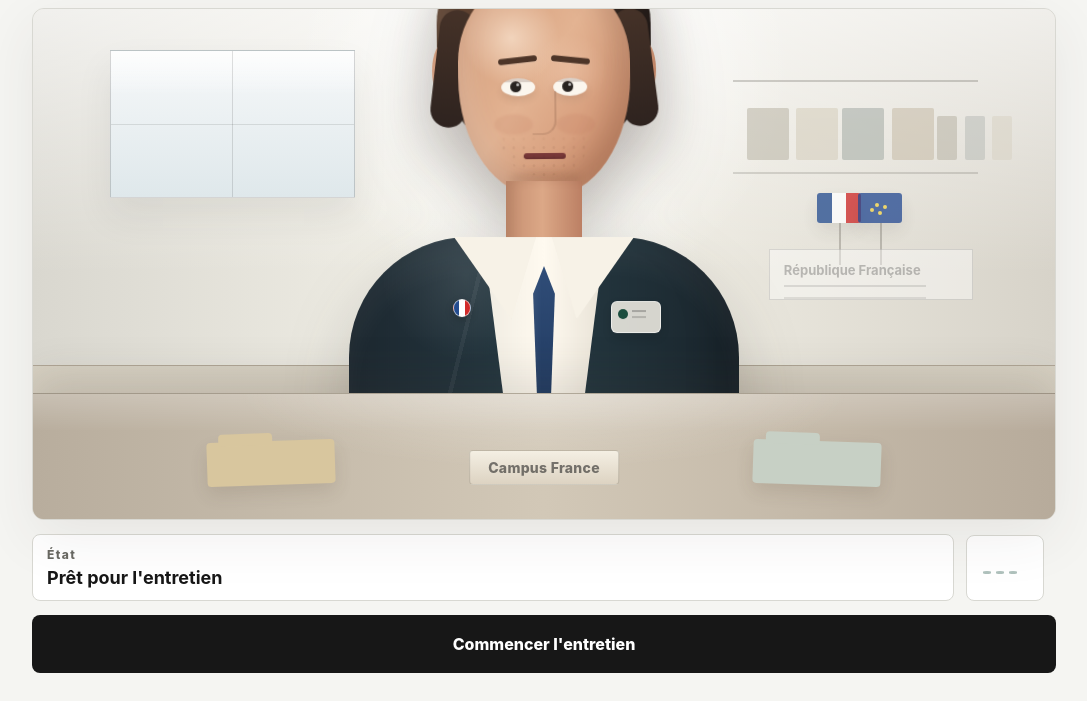
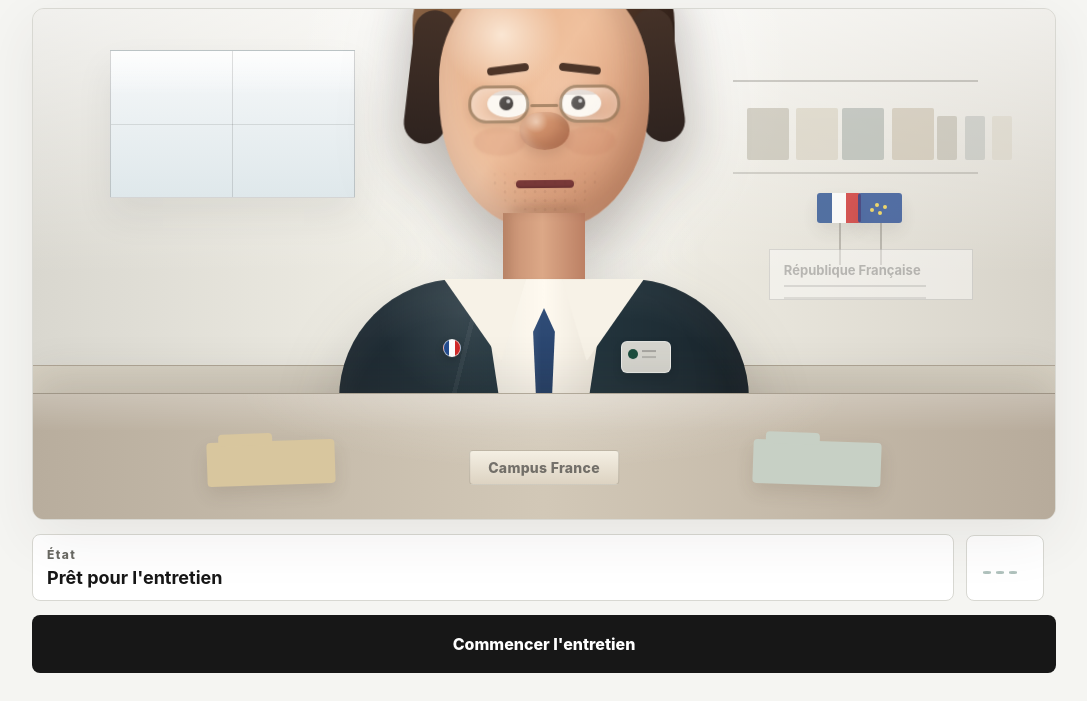
Before and after one commit to tsimzhongwen-collab/eef-ai-interview, a website: page index.html in a window 1280 px wide. Shown: the part 137-838 px from the top of the page, without its empty margins (96-1183 px from the left). Drawn offline with Linux system fonts and the light colour scheme.

Commit message:
Make avatar memoji style

```diff
--- a/index.html
+++ b/index.html
@@ -40,6 +40,10 @@
               <div class="brow brow-right"></div>
               <div class="eye eye-left"><span></span><i></i></div>
               <div class="eye eye-right"><span></span><i></i></div>
+              <div class="glasses">
+                <div class="lens lens-left"></div>
+                <div class="lens lens-right"></div>
+              </div>
               <div class="nose"></div>
               <div class="cheek cheek-left"></div>
               <div class="cheek cheek-right"></div>
--- a/style.css
+++ b/style.css
@@ -223,9 +223,9 @@
 .officer{
   position:absolute;
   left:50%;
-  bottom:66px;
-  width:min(460px,74vw);
-  height:540px;
+  bottom:56px;
+  width:min(480px,76vw);
+  height:550px;
   transform:translateX(-50%);
   animation:breath 4.8s ease-in-out infinite;
   filter:drop-shadow(0 30px 32px rgba(45,41,35,.2));
@@ -236,9 +236,9 @@
 .head{
   position:absolute;
   left:50%;
-  top:16px;
-  width:234px;
-  height:268px;
+  top:4px;
+  width:286px;
+  height:312px;
   transform:translateX(-50%);
   animation:subtleHead 7s ease-in-out infinite;
   filter:drop-shadow(0 18px 26px rgba(65,46,35,.18));
@@ -249,15 +249,15 @@
 }
 .hair{
   position:absolute;
-  left:10px;
-  right:10px;
-  top:0;
-  height:226px;
-  border-radius:48% 48% 43% 43% / 42% 42% 48% 48%;
+  left:12px;
+  right:12px;
+  top:2px;
+  height:250px;
+  border-radius:48% 48% 42% 42% / 42% 42% 48% 48%;
   background:
-    radial-gradient(circle at 33% 18%,rgba(255,255,255,.18),rgba(255,255,255,0) 24%),
-    radial-gradient(circle at 67% 20%,rgba(255,255,255,.08),rgba(255,255,255,0) 20%),
-    linear-gradient(120deg,#6b4a34,#3c2d25 42%,#2b211d 78%);
+    radial-gradient(circle at 33% 17%,rgba(255,255,255,.28),rgba(255,255,255,0) 22%),
+    radial-gradient(circle at 70% 19%,rgba(255,255,255,.1),rgba(255,255,255,0) 20%),
+    linear-gradient(135deg,#9a6b42,#5c3c28 44%,#35251f 80%);
   box-shadow:
     inset 18px 0 24px rgba(255,255,255,.08),
     inset -22px -8px 24px rgba(0,0,0,.2);
@@ -265,31 +265,31 @@
 .hair:before{
   content:"";
   position:absolute;
-  left:20px;
-  right:34px;
-  top:16px;
-  height:82px;
-  border-radius:54% 42% 46% 38%;
+  left:28px;
+  right:48px;
+  top:13px;
+  height:104px;
+  border-radius:56% 40% 52% 36%;
   background:
-    radial-gradient(circle at 32% 22%,rgba(255,255,255,.18),rgba(255,255,255,0) 24%),
-    linear-gradient(145deg,#7a5238,#4a352a 60%,#2e231f);
-  transform:rotate(-5deg);
+    radial-gradient(circle at 34% 22%,rgba(255,255,255,.3),rgba(255,255,255,0) 25%),
+    linear-gradient(145deg,#a97548,#67432d 60%,#3c2a23);
+  transform:rotate(-6deg);
 }
 .hair:after{
   content:"";
   position:absolute;
-  right:30px;
-  top:38px;
-  width:72px;
-  height:120px;
+  right:40px;
+  top:44px;
+  width:92px;
+  height:134px;
   border-radius:50%;
   background:linear-gradient(135deg,rgba(0,0,0,.18),rgba(0,0,0,0) 62%);
 }
 .hair-side{
   position:absolute;
-  top:80px;
-  width:36px;
-  height:118px;
+  top:92px;
+  width:42px;
+  height:134px;
   border-radius:999px;
   background:linear-gradient(180deg,#453228,#2e231f);
   z-index:2;
@@ -299,10 +299,10 @@
 .head:before{
   content:"";
   position:absolute;
-  left:55px;
-  top:31px;
-  width:86px;
-  height:22px;
+  left:66px;
+  top:34px;
+  width:106px;
+  height:28px;
   border-radius:50%;
   background:rgba(255,255,255,.14);
   transform:rotate(-13deg);
@@ -310,16 +310,16 @@
 }
 .ear{
   position:absolute;
-  top:112px;
-  width:26px;
-  height:58px;
+  top:132px;
+  width:32px;
+  height:64px;
   border-radius:50%;
   background:linear-gradient(90deg,#d8a486,#c68a6b);
   box-shadow:inset 0 -8px 12px rgba(98,56,38,.14);
   z-index:1;
 }
-.ear-left{left:5px}
-.ear-right{right:5px}
+.ear-left{left:9px}
+.ear-right{right:9px}
 .ear:after{
   content:"";
   position:absolute;
@@ -332,25 +332,26 @@
 }
 .face{
   position:absolute;
-  left:31px;
-  right:31px;
-  top:46px;
+  left:38px;
+  right:38px;
+  top:52px;
   bottom:0;
-  border-radius:46% 46% 48% 48% / 39% 39% 54% 54%;
+  border-radius:48% 48% 46% 46% / 42% 42% 50% 50%;
   background:
-    radial-gradient(circle at 31% 28%,rgba(255,238,220,.62),rgba(255,238,220,0) 24%),
-    radial-gradient(circle at 65% 43%,rgba(255,226,205,.25),rgba(255,226,205,0) 22%),
-    linear-gradient(125deg,#d19976,#e3b392 46%,#c98563);
+    radial-gradient(circle at 30% 25%,rgba(255,244,230,.78),rgba(255,244,230,0) 24%),
+    radial-gradient(circle at 62% 48%,rgba(255,225,205,.28),rgba(255,225,205,0) 22%),
+    radial-gradient(circle at 50% 78%,rgba(166,94,66,.16),rgba(166,94,66,0) 28%),
+    linear-gradient(125deg,#e1a67d,#f0c19e 47%,#d08b67);
   box-shadow:
-    inset 16px 0 22px rgba(255,255,255,.14),
-    inset -18px -8px 24px rgba(88,50,35,.16),
-    inset 0 -20px 28px rgba(116,70,49,.13);
+    inset 22px 0 28px rgba(255,255,255,.18),
+    inset -22px -12px 30px rgba(88,50,35,.16),
+    inset 0 -22px 32px rgba(116,70,49,.14);
   z-index:2;
 }
 .forehead-shadow{
   position:absolute;
-  left:24px;
-  right:24px;
+  left:34px;
+  right:34px;
   top:0;
   height:34px;
   border-radius:50%;
@@ -358,36 +359,36 @@
 }
 .brow{
   position:absolute;
-  top:82px;
-  width:39px;
-  height:6px;
+  top:96px;
+  width:42px;
+  height:8px;
   border-radius:999px;
   background:#4d3528;
   box-shadow:0 1px 0 rgba(255,255,255,.1);
 }
-.brow-left{left:40px;transform:rotate(-6deg)}
-.brow-right{right:40px;transform:rotate(6deg)}
+.brow-left{left:48px;transform:rotate(-7deg)}
+.brow-right{right:48px;transform:rotate(7deg)}
 .officer.speaking .brow-left{transform:rotate(-8deg) translateY(-1px)}
 .officer.speaking .brow-right{transform:rotate(8deg) translateY(-1px)}
 .eye{
   position:absolute;
-  top:103px;
-  width:34px;
-  height:18px;
+  top:121px;
+  width:42px;
+  height:27px;
   border-radius:50%;
   background:#fbf6ee;
   overflow:hidden;
   animation:blink 6.2s infinite;
   box-shadow:0 4px 7px rgba(83,46,32,.12);
 }
-.eye-left{left:43px}
-.eye-right{right:43px}
+.eye-left{left:48px}
+.eye-right{right:48px}
 .eye span{
   position:absolute;
-  left:11px;
-  top:3px;
-  width:11px;
-  height:11px;
+  left:14px;
+  top:6px;
+  width:14px;
+  height:14px;
   border-radius:50%;
   background:#282320;
   animation:eyeMove 8s ease-in-out infinite;
@@ -395,10 +396,10 @@
 .eye span:after{
   content:"";
   position:absolute;
-  right:2px;
-  top:2px;
-  width:3px;
-  height:3px;
+  right:3px;
+  top:3px;
+  width:4px;
+  height:4px;
   border-radius:50%;
   background:rgba(255,255,255,.72);
 }
@@ -407,8 +408,42 @@
   left:0;
   right:0;
   top:0;
-  height:4px;
+  height:5px;
   background:rgba(74,43,31,.18);
+}
+.glasses{
+  position:absolute;
+  left:50%;
+  top:111px;
+  width:152px;
+  height:52px;
+  transform:translateX(-50%);
+  pointer-events:none;
+  z-index:4;
+}
+.lens{
+  position:absolute;
+  top:5px;
+  width:61px;
+  height:38px;
+  border:3px solid rgba(129,102,72,.62);
+  border-radius:18px;
+  background:linear-gradient(135deg,rgba(255,255,255,.34),rgba(255,255,255,.08));
+  box-shadow:
+    inset 0 0 12px rgba(255,255,255,.28),
+    0 3px 8px rgba(82,58,42,.12);
+}
+.lens-left{left:0}
+.lens-right{right:0}
+.glasses:before{
+  content:"";
+  position:absolute;
+  left:62px;
+  top:24px;
+  width:28px;
+  height:3px;
+  border-radius:999px;
+  background:rgba(129,102,72,.62);
 }
 @keyframes blink{
   0%,94%,100%{transform:scaleY(1)}
@@ -421,25 +456,31 @@
 .nose{
   position:absolute;
   left:50%;
-  top:116px;
-  width:24px;
-  height:44px;
+  top:143px;
+  width:50px;
+  height:38px;
   transform:translateX(-50%);
-  border-right:2px solid rgba(91,57,42,.18);
-  border-bottom:2px solid rgba(91,57,42,.13);
-  border-radius:0 0 14px 0;
+  border:0;
+  border-radius:48% 48% 52% 52%;
+  background:
+    radial-gradient(circle at 34% 26%,rgba(255,240,224,.55),rgba(255,240,224,0) 26%),
+    linear-gradient(145deg,#e0a57c,#bb7655);
+  box-shadow:
+    inset 8px 3px 9px rgba(255,255,255,.22),
+    inset -8px -8px 12px rgba(99,55,38,.18),
+    0 5px 10px rgba(92,52,37,.14);
 }
 .cheek{
   position:absolute;
-  top:139px;
-  width:38px;
-  height:20px;
+  top:158px;
+  width:52px;
+  height:28px;
   border-radius:50%;
   background:rgba(188,111,86,.13);
   filter:blur(1px);
 }
-.cheek-left{left:36px}
-.cheek-right{right:36px}
+.cheek-left{left:34px}
+.cheek-right{right:34px}
 .jaw-shadow{
   position:absolute;
   left:50%;
@@ -454,9 +495,9 @@
 .mouth{
   position:absolute;
   left:50%;
-  top:178px;
-  width:42px;
-  height:6px;
+  top:211px;
+  width:58px;
+  height:8px;
   transform:translateX(-50%) scaleY(var(--mouth-open,1));
   transform-origin:center center;
   border-radius:999px;
@@ -465,14 +506,14 @@
   transition:height .08s linear,border-radius .08s linear;
 }
 .officer.speaking .mouth{
-  height:calc(6px + 26px * var(--mouth-open,0));
+  height:calc(8px + 30px * var(--mouth-open,0));
   border-radius:48%;
 }
 .stubble{
   position:absolute;
   left:50%;
-  bottom:21px;
-  width:92px;
+  bottom:18px;
+  width:110px;
   height:42px;
   transform:translateX(-50%);
   border-radius:0 0 48px 48px;
@@ -484,9 +525,9 @@
 .neck{
   position:absolute;
   left:50%;
-  top:268px;
-  width:76px;
-  height:82px;
+  top:300px;
+  width:82px;
+  height:72px;
   transform:translateX(-50%);
   background:linear-gradient(90deg,#c58e70,#dca887 48%,#bc8064);
   box-shadow:inset 8px 0 10px rgba(80,44,31,.11);
@@ -495,13 +536,13 @@
   position:absolute;
   left:50%;
   bottom:0;
-  width:390px;
-  height:270px;
+  width:410px;
+  height:232px;
   transform:translateX(-50%);
 }
 .jacket{
   position:absolute;
-  inset:54px 0 0;
+  inset:48px 0 0;
   border-radius:120px 120px 22px 22px;
   background:
     radial-gradient(circle at 30% 18%,rgba(255,255,255,.1),rgba(255,255,255,0) 26%),
@@ -514,16 +555,16 @@
 .shirt{
   position:absolute;
   left:50%;
-  top:54px;
-  width:122px;
-  height:210px;
+  top:48px;
+  width:126px;
+  height:182px;
   transform:translateX(-50%);
   background:linear-gradient(90deg,#f0ece2,#fffaf0 50%,#e8e2d6);
   clip-path:polygon(0 0,100% 0,78% 100%,22% 100%);
 }
 .collar{
   position:absolute;
-  top:54px;
+  top:48px;
   width:82px;
   height:82px;
   background:#f7f2e7;
@@ -540,9 +581,9 @@
 .tie{
   position:absolute;
   left:50%;
-  top:83px;
+  top:77px;
   width:34px;
-  height:154px;
+  height:132px;
   transform:translateX(-50%);
   background:linear-gradient(180deg,#304d78,#1f385d);
   clip-path:polygon(50% 0,82% 18%,68% 100%,32% 100%,18% 18%);
@@ -551,7 +592,7 @@
 .lapel-pin{
   position:absolute;
   left:104px;
-  top:116px;
+  top:108px;
   width:18px;
   height:18px;
   border-radius:50%;
@@ -562,7 +603,7 @@
 .badge{
   position:absolute;
   right:78px;
-  top:118px;
+  top:110px;
   width:50px;
   height:32px;
   border-radius:6px;
```
